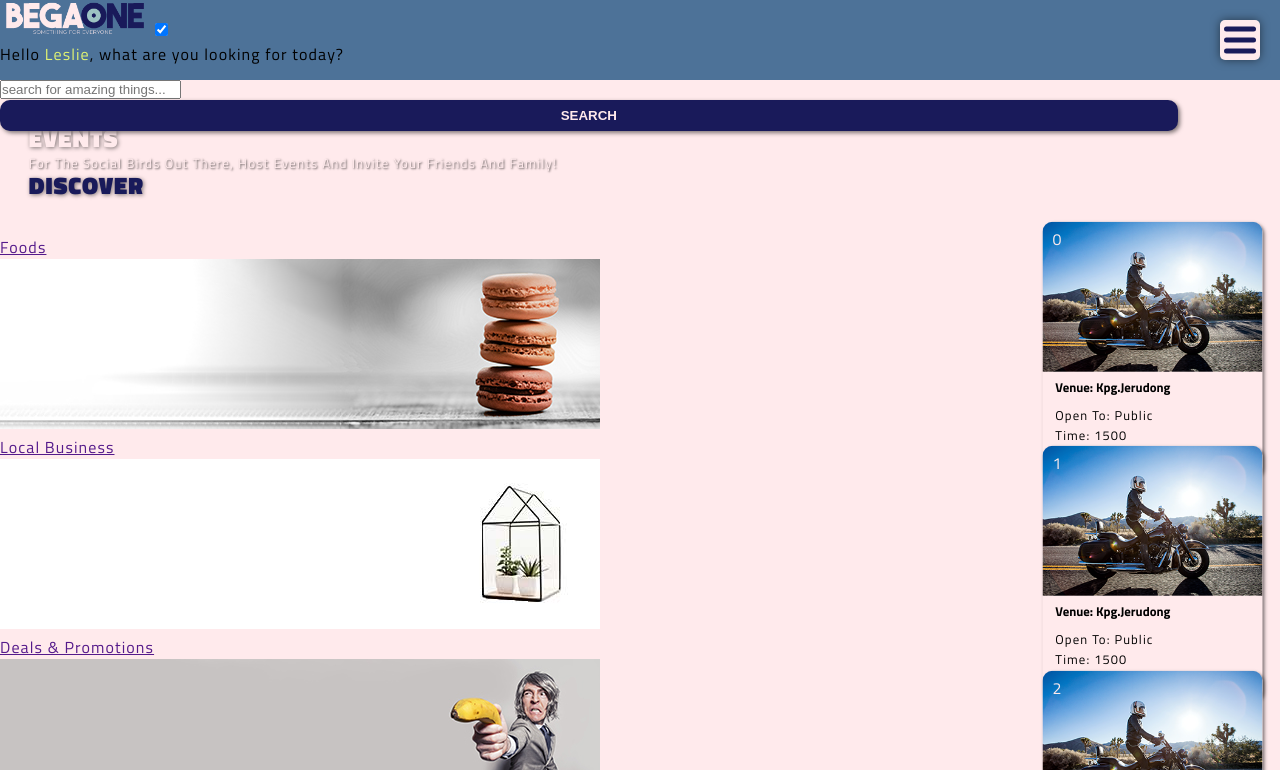
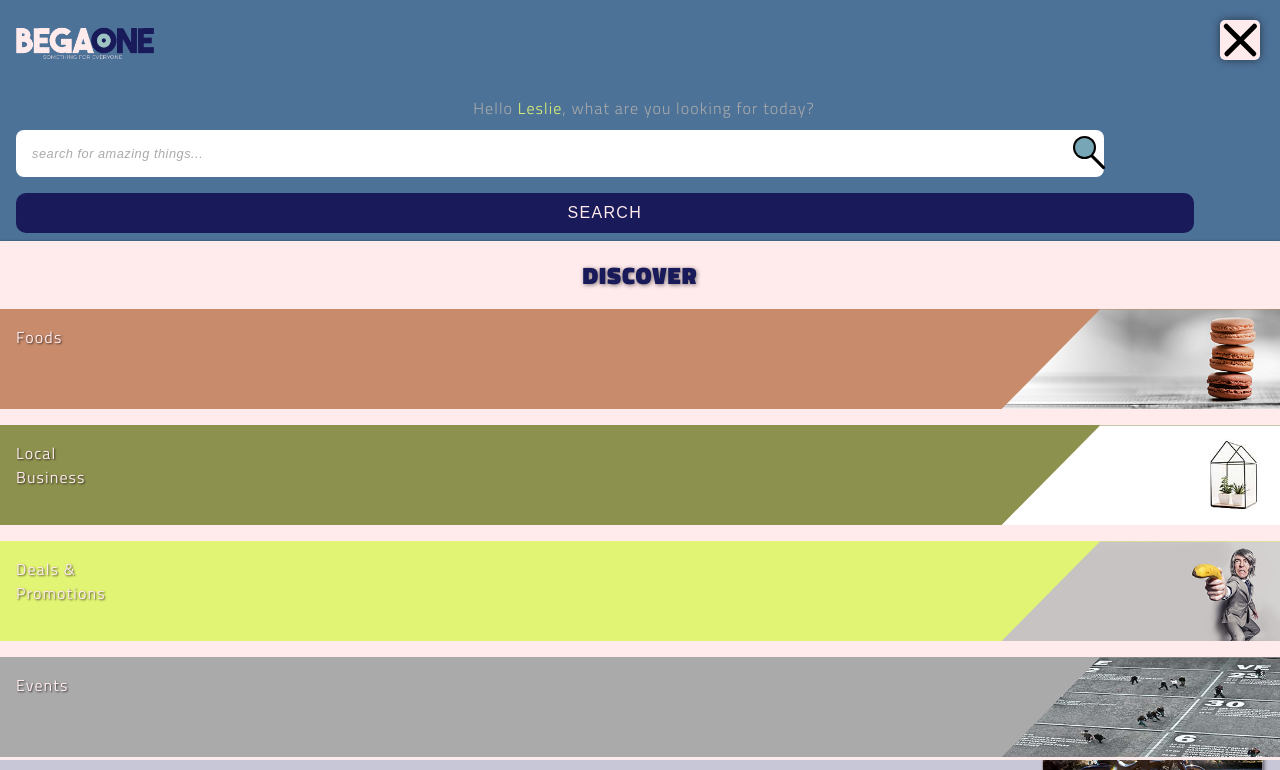
Before and after one commit to bongoesbonkers/begaone, a plain HTML site: page home.html in a window 1280 px wide. Both pictures are taken after a click on the label 1240 px from the left and 40 px from the top of the page. Shown: the top 770 px of the page. Drawn offline with Linux system fonts and the light colour scheme.

Commit message:
Edited CSS for Navigation
Made changes in accordance with nav html restructuring

```diff
--- a/css/styles.css
+++ b/css/styles.css
@@ -78,11 +78,17 @@ section small {
     width: 70%; }
 
 nav {
+  position: fixed;
   height: 80px;
+  z-index: 10000; }
+
+.nav__container {
+  height: inherit;
+  width: 100vw;
   background-color: #4d7298;
-  position: relative;
-  z-index: 10; }
-  nav .nav__logo {
+  position: relative; }
+
+.nav__logo {
   display: inline-block;
   width: 150px;
   position: inherit;
@@ -96,12 +102,12 @@ nav {
   /* IE 10+ */
   user-select: none;
   /* Likely future */ }
-    nav .nav__logo--image {
+  .nav__logo--image {
     width: 100%;
     height: auto;
     position: inherit; }
-  nav .nav__label {
-    display: block;
+
+.nav__label {
   position: fixed;
   top: 20px;
   right: 20px;
@@ -112,19 +118,20 @@ nav {
   border-radius: 5px;
   cursor: pointer;
   z-index: 10000; }
-    nav .nav__label:hover .nav__icon::before {
+  .nav__label:hover .nav__icon::before {
     -webkit-transform: translateY(-14px);
     -ms-transform: translateY(-14px);
     -o-transform: translateY(-14px);
     -moz-transform: translateY(-14px);
     transform: translateY(-14px); }
-    nav .nav__label:hover .nav__icon::after {
+  .nav__label:hover .nav__icon::after {
     -webkit-transform: translateY(9px);
     -ms-transform: translateY(9px);
     -o-transform: translateY(9px);
     -moz-transform: translateY(9px);
     transform: translateY(9px); }
-  nav .nav__icon {
+
+.nav__icon {
   display: inline-block;
   width: 80%;
   height: 5px;
@@ -138,7 +145,7 @@ nav {
   -o-transform: translate(-50%, -50%);
   -moz-transform: translate(-50%, -50%);
   transform: translate(-50%, -50%); }
-    nav .nav__icon::before {
+  .nav__icon::before {
     display: block;
     background-color: inherit;
     content: "";
@@ -150,11 +157,11 @@ nav {
     -moz-transform: translateY(-11px);
     transform: translateY(-11px);
     border-radius: inherit;
-      -webkit-transition: all .2s;
-      -ms-transition: all .2s;
-      -moz-transition: all .2s;
-      transition: all .2s; }
-    nav .nav__icon::after {
+    -webkit-transition: all 0.2s;
+    -ms-transition: all 0.2s;
+    -moz-transition: all 0.2s;
+    transition: all 0.2s; }
+  .nav__icon::after {
     display: block;
     background-color: inherit;
     content: "";
@@ -166,16 +173,17 @@ nav {
     -moz-transform: translateY(6px);
     transform: translateY(6px);
     border-radius: inherit;
-      -webkit-transition: transform .2s;
-      -ms-transition: transform .2s;
-      -moz-transition: transform .2s;
-      transition: transform .2s; }
-  nav .nav input[type="checkbox"] {
+    -webkit-transition: transform 0.2s;
+    -ms-transition: transform 0.2s;
+    -moz-transition: transform 0.2s;
+    transition: transform 0.2s; }
+
+.nav__toggler {
   visibility: hidden; }
-    nav .nav input[type="checkbox"]:checked ~ .nav__label .nav__icon {
+  .nav__toggler:checked ~ .nav__label .nav__icon {
     visibility: hidden;
     width: 110%; }
-      nav .nav input[type="checkbox"]:checked ~ .nav__label .nav__icon::before {
+    .nav__toggler:checked ~ .nav__label .nav__icon::before {
       opacity: 1;
       visibility: visible;
       background-color: #000;
@@ -185,7 +193,7 @@ nav {
       -moz-transform: rotate(585deg);
       transform: rotate(585deg);
       transform-origin: center; }
-      nav .nav input[type="checkbox"]:checked ~ .nav__label .nav__icon::after {
+    .nav__toggler:checked ~ .nav__label .nav__icon::after {
       background-color: #000;
       visibility: visible;
       -webkit-transform: rotate(-585deg) translate(-4px, 3px);
@@ -193,20 +201,19 @@ nav {
       -o-transform: rotate(-585deg) translate(-4px, 3px);
       -moz-transform: rotate(-585deg) translate(-4px, 3px);
       transform: rotate(-585deg) translate(-4px, 3px); }
-    nav .nav input[type="checkbox"]:checked ~ .nav__label:hover .nav__icon, nav .nav input[type="checkbox"]:checked ~ .nav__label:active .nav__icon {
+  .nav__toggler:checked ~ .nav__label:active .nav__icon, .nav__toggler:checked ~ .nav__label:hover .nav__icon {
     width: 120%; }
-    nav .nav input[type="checkbox"]:checked ~ .navigation {
+  .nav__toggler:checked ~ .nav__window {
     -webkit-transform: scaleY(1);
     -ms-transform: scaleY(1);
     -o-transform: scaleY(1);
     -moz-transform: scaleY(1);
     transform: scaleY(1);
     opacity: 1;
-      visibility: visible;
-      z-index: 1000; }
+    visibility: visible; }
 
-.navigation {
-  display: block;
+.nav__window {
+  width: 100vw;
   opacity: 0;
   -webkit-transform: scaleY(0);
   -ms-transform: scaleY(0);
@@ -214,13 +221,11 @@ nav {
   -o-transform: scaleY(0);
   transform: scaleY(0);
   transform-origin: top;
-  -webkit-transition: opacity .2s, transform .3s;
-  -ms-transition: opacity .2s, transform .3s;
-  -moz-transition: opacity .2s, transform .3s;
-  transition: opacity .2s, transform .3s;
+  -webkit-transition: opacity 0.2s, transform 0.3s;
+  -ms-transition: opacity 0.2s, transform 0.3s;
+  -moz-transition: opacity 0.2s, transform 0.3s;
+  transition: opacity 0.2s, transform 0.3s;
   transition-timing-function: cubic-bezier(0.2, 0.37, 0, 1);
-  position: absolute;
-  z-index: -1000;
   visibility: hidden;
   -webkit-user-select: none;
   /* Chrome all / Safari all */
@@ -229,14 +234,21 @@ nav {
   -ms-user-select: none;
   /* IE 10+ */
   user-select: none;
-  /* Likely future */ }
-  .navigation .nav__search-container {
+  /* Likely future */
+  position: absolute;
+  top: 80px;
+  left: 0;
+  height: 85vh;
+  overflow-y: scroll; }
+
+.nav__search {
   background-color: #4d7298; }
-  .navigation .nav__caption {
+  .nav__search-caption {
+    text-align: center;
     color: #aaa;
     font-weight: 300;
     letter-spacing: 1.1px;
-    padding: 1rem 0 0 .5rem;
+    padding: 1rem 0 0 0.5rem;
     -webkit-user-select: none;
     /* Chrome all / Safari all */
     -moz-user-select: none;
@@ -245,33 +257,26 @@ nav {
     /* IE 10+ */
     user-select: none;
     /* Likely future */ }
-  .navigation .nav__search-input {
+  .nav__search-form {
+    position: relative; }
+  .nav__search-input {
     display: inline-block;
     text-align: left;
-    margin: 0 0 .5rem 1rem;
-    padding: 1rem 1rem;
-    width: 72vw;
+    margin: 0 0 0.5rem 1rem;
+    padding: 1rem;
+    width: 82.5vw;
     border-radius: 8px;
     border: none; }
-    .navigation .nav__search-input::placeholder {
+    .nav__search-input::placeholder {
       color: #aaa;
-      font-size: .8rem;
+      font-size: 0.8rem;
       font-style: italic;
-      letter-spacing: .5px; }
-  .navigation .nav__search {
-    display: inline-block;
-    content: "";
-    width: 48px;
-    height: 48px;
-    background-color: #ffeaec;
-    -webkit-transform: translate(-1rem, 19px);
-    -ms-transform: translate(-1rem, 19px);
-    -moz-transform: translate(-1rem, 19px);
-    -o-transform: translate(-1rem, 19px);
-    transform: translate(-1rem, 19px);
-    border-top-right-radius: 8px;
-    border-bottom-right-radius: 8px; }
-    .navigation .nav__search-icon-container {
+      letter-spacing: 0.5px; }
+  .nav__search-icon {
+    position: absolute;
+    top: 0;
+    right: 15%; }
+    .nav__search-icon-container {
       width: 100%;
       height: 100%;
       position: relative;
@@ -280,8 +285,8 @@ nav {
       -moz-transform: translateX(5px);
       -o-transform: translateX(5px);
       transform: translateX(5px); }
-    .navigation .nav__search-icon-1 {
-      padding: .2rem;
+    .nav__search-icon-1 {
+      padding: 0.2rem;
       display: block;
       content: "";
       width: 17px;
@@ -292,7 +297,7 @@ nav {
       top: 6px;
       left: 3px;
       z-index: 3; }
-      .navigation .nav__search-icon-1::before {
+      .nav__search-icon-1::before {
         display: block;
         content: "";
         width: 19px;
@@ -303,7 +308,7 @@ nav {
         position: absolute;
         top: 2px;
         left: 2px; }
-    .navigation .nav__search-icon-2 {
+    .nav__search-icon-2 {
       content: "";
       display: block;
       background-color: #000;
@@ -315,48 +320,49 @@ nav {
       -moz-transform: translate(15px, 29px) rotate(45deg);
       -o-transform: translate(15px, 29px) rotate(45deg);
       transform: translate(15px, 29px) rotate(45deg); }
-    .navigation .nav__search-button {
-      padding: .7rem 1rem;
+  .nav__search-button {
+    padding: 0.7rem 1rem;
     font-size: 1rem;
     font-weight: 500;
     letter-spacing: 1.3px;
     box-shadow: none;
     margin: 0.5rem 1rem; }
-  .navigation .nav__hero {
+
+.nav__hero {
   background-color: #ffeaec;
-    padding-bottom: 1.5rem;
-    box-shadow: 0 1px 3px rgba(0, 0, 0, 0.8); }
-    .navigation .nav__hero .heading {
+  box-shadow: 0 1px 3px rgba(0, 0, 0, 0.8);
+  padding-bottom: 2rem; }
+  .nav__hero .heading {
     text-align: center;
     margin: 0; }
-    .navigation .nav__hero-link {
+  .nav__hero-link {
     display: block;
     height: 100px;
     width: 100%;
     margin: 1rem 0;
     position: relative; }
-      .navigation .nav__hero-link:link, .navigation .nav__hero-link:visited {
+    .nav__hero-link:link, .nav__hero-link:visited {
       color: #ffeaec;
       text-decoration: none; }
-      .navigation .nav__hero-link--1 {
+    .nav__hero-link--1 {
       background-color: #C88B6C; }
-      .navigation .nav__hero-link--2 {
+    .nav__hero-link--2 {
       background-color: #8C914E; }
-      .navigation .nav__hero-link--3 {
+    .nav__hero-link--3 {
       background-color: #e1f473; }
-      .navigation .nav__hero-link--4 {
+    .nav__hero-link--4 {
       background-color: #aaa; }
-      .navigation .nav__hero-link--5 {
+    .nav__hero-link--5 {
       background-color: #4d7298; }
-      .navigation .nav__hero-link--6 {
+    .nav__hero-link--6 {
       background-color: #606; }
-      .navigation .nav__hero-link-text {
+    .nav__hero-link-text {
       text-shadow: 1px 1px 2px rgba(0, 0, 0, 0.65);
       padding: 0 1rem;
       display: inline-block;
       width: 100px;
       margin-top: 1rem; }
-    .navigation .nav__hero-image {
+  .nav__hero-image {
     display: inline-block;
     height: inherit;
     position: absolute;
@@ -482,6 +488,9 @@ section {
     display: inline-block;
     margin-top: 1rem; }
 
+.sections__container {
+  padding-top: 80px; }
+
 .section--heading {
   text-align: left;
   margin: 0 0 2rem 1.8rem;
@@ -489,7 +498,7 @@ section {
   font-weight: 900; }
 
 .section__events {
-  background-color: #ffeaec; }
+  background-color: #c7c7d8; }
 
 .section__deals {
   background-color: #4d7298; }
```
Lines whose indentation alone changed are shown as unchanged.
